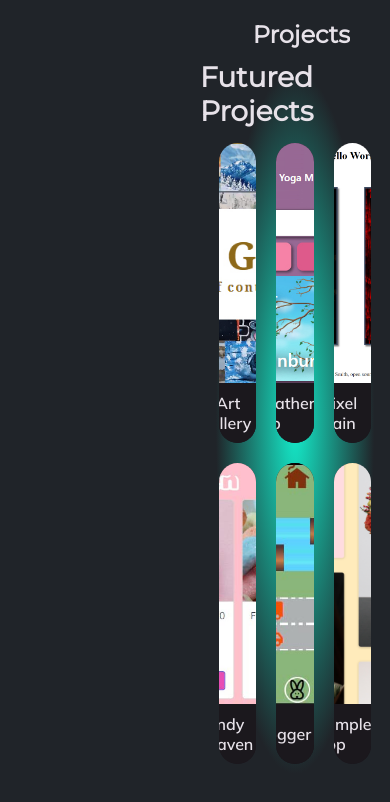
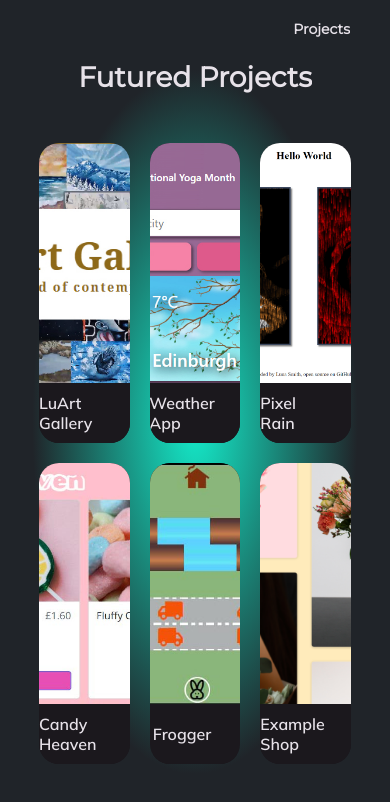
Before and after one commit to Lu-Smith/new_react_portfolio_sass, a React (Create React App) app: page /projects in a window 390 px wide. Shown: the top 802 px of the page. Built offline with nearby package versions, Linux system fonts and the light colour scheme; some icons are missing.

Commit message:
Updated project mobile styling

```diff
--- a/src/styles/projects.scss
+++ b/src/styles/projects.scss
@@ -54,6 +54,10 @@
     @include flex-direction(space-between, row);
     max-width: 100vw;
 
+    @include mobile {
+        @include flex-direction(center, column);
+    }
+
     .menu {
         height: 100vh;
         width: 200px;
@@ -67,11 +71,21 @@
         width: calc(100vw - 200px);
         position: relative;
 
+
+        @include mobile {
+            margin-left: 0;
+            width: 100vw;
+        }
+
         h2 {
             position: fixed;
             top: 20px;
             right: 40px;
             z-index: 999;
+
+            @include mobile {
+                font-size: $primary-font-size;
+            }
         }
 
         .projectsContainer {
```
